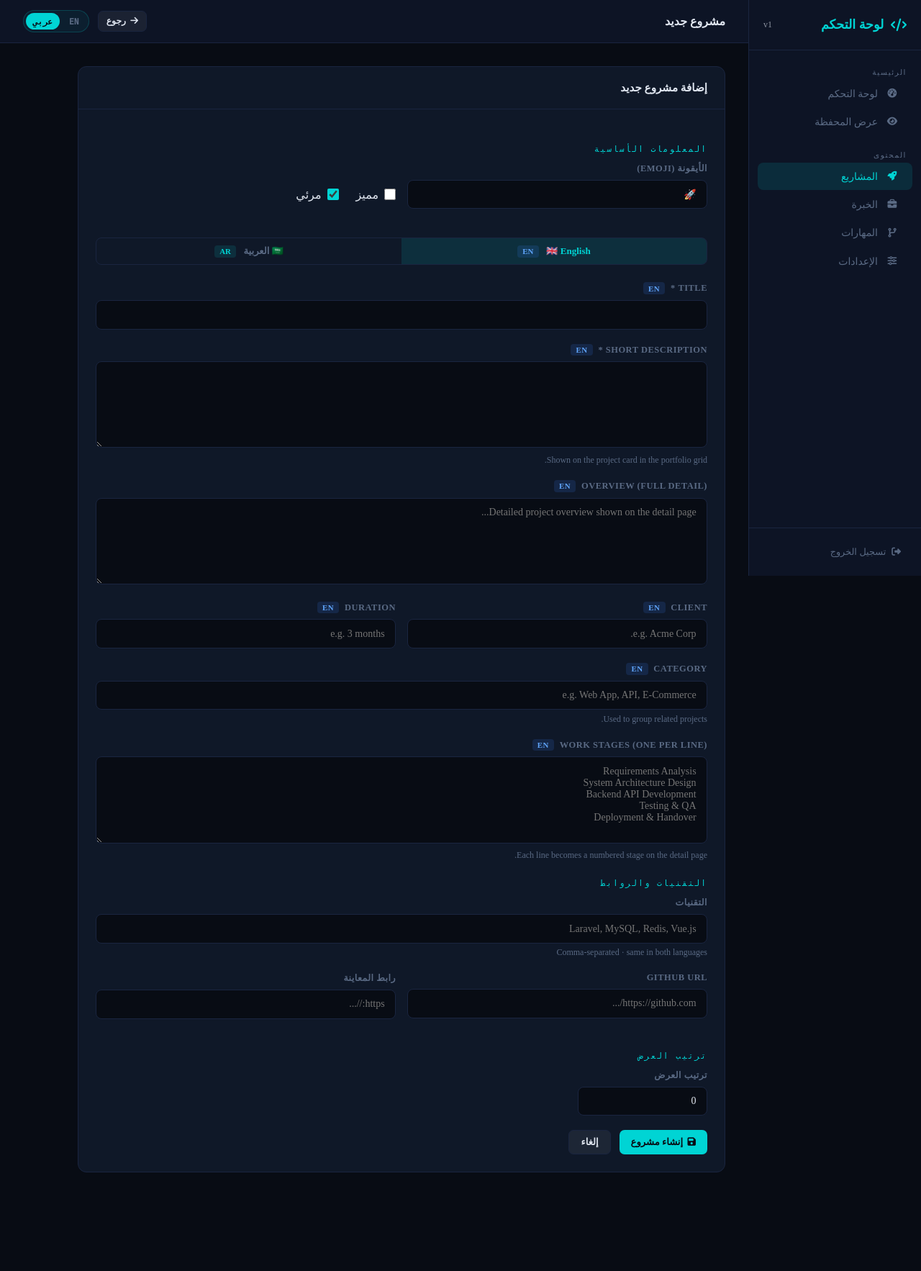
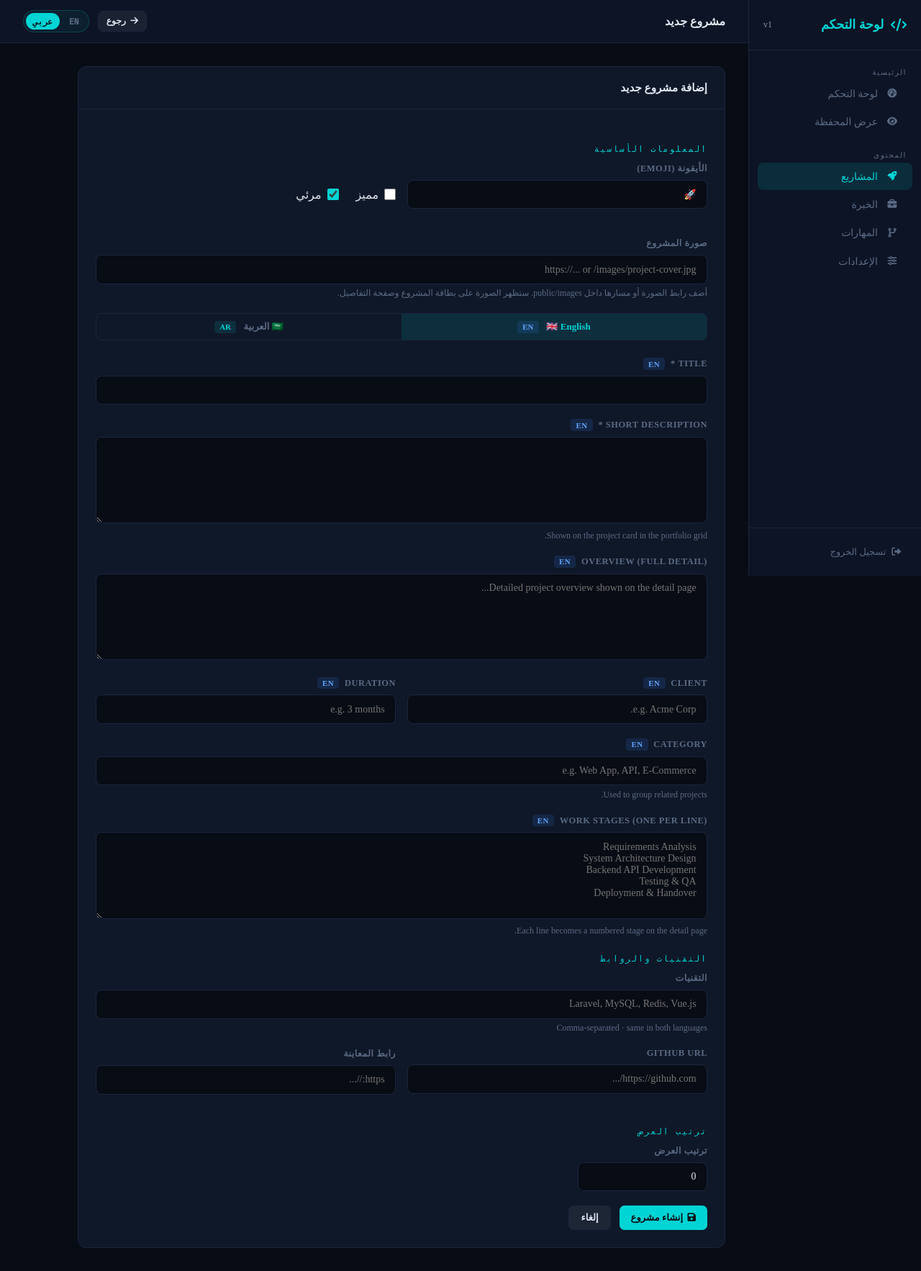
Before and after one commit to Baraaabudraz/my_protoflio, a Laravel app: page /admin/projects/create in a window 1280 px wide. Shown: the whole page at 72% size. Before the commit the page ends 1629 px from the top, so only its background shows below. Run offline with Laravel 12, Linux system fonts and the light colour scheme; the visitor is signed in with stand-in values (Sample User, id 1).

Commit message:
Update project management views and localization strings
Replit-Commit-Author: Agent

```diff
--- a/app/Http/Controllers/AdminController.php
+++ b/app/Http/Controllers/AdminController.php
@@ -81,6 +81,7 @@ class AdminController extends Controller
         $request->validate([
             'title'       => 'required|string|max:255',
             'description' => 'required|string',
+            'image'       => 'nullable|string|max:2048',
         ]);
         $stack      = $request->stack ? json_encode(array_map('trim', explode(',', $request->stack))) : '[]';
         $featured   = $request->has('featured') ? 1 : 0;
@@ -91,14 +92,14 @@ class AdminController extends Controller
 
         Database::execute(
             'INSERT INTO projects
-             (title,title_ar,description,description_ar,icon,stack,github_url,live_url,featured,sort_order,visible,
+             (title,title_ar,description,description_ar,icon,image,stack,github_url,live_url,featured,sort_order,visible,
               client,client_ar,duration,duration_ar,category,category_ar,overview,overview_ar,work_stages,work_stages_ar,
               created_at,updated_at)
-             VALUES (?,?,?,?,?,?,?,?,?,?,?,?,?,?,?,?,?,?,?,?,?,?,?)',
+             VALUES (?,?,?,?,?,?,?,?,?,?,?,?,?,?,?,?,?,?,?,?,?,?,?,?)',
             [
                 $request->title,          $request->title_ar,
                 $request->description,    $request->description_ar,
-                $request->icon ?? '🚀',  $stack,
+                $request->icon ?? '🚀',  $request->image, $stack,
                 $request->github_url,     $request->live_url,
                 $featured, (int)($request->sort_order ?? 0), $visible,
                 $request->client,         $request->client_ar,
@@ -131,6 +132,7 @@ class AdminController extends Controller
         $request->validate([
             'title'       => 'required|string|max:255',
             'description' => 'required|string',
+            'image'       => 'nullable|string|max:2048',
         ]);
         $stack       = $request->stack ? json_encode(array_map('trim', explode(',', $request->stack))) : '[]';
         $featured    = $request->has('featured') ? 1 : 0;
@@ -140,7 +142,7 @@ class AdminController extends Controller
 
         Database::execute(
             'UPDATE projects SET
-             title=?,title_ar=?,description=?,description_ar=?,icon=?,stack=?,github_url=?,live_url=?,
+             title=?,title_ar=?,description=?,description_ar=?,icon=?,image=?,stack=?,github_url=?,live_url=?,
              featured=?,sort_order=?,visible=?,
              client=?,client_ar=?,duration=?,duration_ar=?,category=?,category_ar=?,
              overview=?,overview_ar=?,work_stages=?,work_stages_ar=?,updated_at=?
@@ -148,7 +150,7 @@ class AdminController extends Controller
             [
                 $request->title,       $request->title_ar,
                 $request->description, $request->description_ar,
-                $request->icon ?? '🚀', $stack,
+                $request->icon ?? '🚀', $request->image, $stack,
                 $request->github_url,  $request->live_url,
                 $featured, (int)($request->sort_order ?? 0), $visible,
                 $request->client,      $request->client_ar,
--- a/app/Models/Project.php
+++ b/app/Models/Project.php
@@ -7,7 +7,7 @@ use Illuminate\Database\Eloquent\Model;
 class Project extends Model
 {
     protected $fillable = [
-        'title', 'description', 'icon', 'stack',
+        'title', 'description', 'icon', 'image', 'stack',
         'github_url', 'live_url', 'featured', 'sort_order', 'visible'
     ];
 
--- a/lang/ar.json
+++ b/lang/ar.json
@@ -176,5 +176,8 @@
     "Tell me what you are building, what is getting in the way, or what you want to improve. I’ll get back to you with a clear next step.": "احكِ لي ماذا تبني، وما الذي يعيقك، أو ما الذي تريد تحسينه. سأرد عليك بخطوة واضحة نبدأ بها.",
     "Usually replies within 1–2 days": "عادةً أرد خلال يوم أو يومين",
     "Send me a message": "أرسل لي رسالة",
-    "No complicated forms — just the basics.": "بدون نماذج معقّدة — فقط المعلومات الأساسية."
+    "No complicated forms — just the basics.": "بدون نماذج معقّدة — فقط المعلومات الأساسية.",
+    "Project Image": "صورة المشروع",
+    "Add an image URL or a path inside public/images. It will appear on the project card and detail page.": "أضف رابط الصورة أو مسارها داخل public/images. ستظهر الصورة على بطاقة المشروع وصفحة التفاصيل.",
+    "Preview": "المعاينة"
 }
--- a/lang/en.json
+++ b/lang/en.json
@@ -75,5 +75,8 @@
     "Tell me what you are building, what is getting in the way, or what you want to improve. I’ll get back to you with a clear next step.": "Tell me what you are building, what is getting in the way, or what you want to improve. I’ll get back to you with a clear next step.",
     "Usually replies within 1–2 days": "Usually replies within 1–2 days",
     "Send me a message": "Send me a message",
-    "No complicated forms — just the basics.": "No complicated forms — just the basics."
+    "No complicated forms — just the basics.": "No complicated forms — just the basics.",
+    "Project Image": "Project Image",
+    "Add an image URL or a path inside public/images. It will appear on the project card and detail page.": "Add an image URL or a path inside public/images. It will appear on the project card and detail page.",
+    "Preview": "Preview"
 }
--- a/resources/views/admin/projects/form.blade.php
+++ b/resources/views/admin/projects/form.blade.php
@@ -47,6 +47,14 @@
                 <div class="form-group" style="display:flex;gap:1.5rem;align-items:center;padding-top:1.5rem">
                     <label class="form-check"><input type="checkbox" name="featured" {{ old('featured', $project?->featured) ? 'checked' : '' }}><span>{{ __('Featured') }}</span></label>
                     <label class="form-check"><input type="checkbox" name="visible"  {{ old('visible', $project === null || $project?->visible) ? 'checked' : '' }}><span>{{ __('Visible') }}</span></label>
+                </div>
+            </div>
+            <div class="form-group">
+                <label class="form-label">{{ __('Project Image') }}</label>
+                <input type="text" name="image" id="projectImage" class="form-control" value="{{ old('image', $project?->image) }}" placeholder="https://... or /images/project-cover.jpg">
+                <div class="form-hint">{{ __('Add an image URL or a path inside public/images. It will appear on the project card and detail page.') }}</div>
+                <div id="projectImagePreview" style="display:{{ old('image', $project?->image) ? 'block' : 'none' }};margin-top:0.75rem;border:1px solid var(--border);border-radius:10px;overflow:hidden;max-width:360px;background:var(--surface)">
+                    <img src="{{ old('image', $project?->image) }}" alt="" style="width:100%;height:140px;object-fit:cover;display:block" onerror="this.parentElement.style.display='none'">
                 </div>
             </div>
 
@@ -172,5 +180,19 @@ function switchLang(lang, btn) {
     btn.classList.add('active');
     document.getElementById('panel-' + lang).classList.add('active');
 }
+const projectImage = document.getElementById('projectImage');
+const projectImagePreview = document.getElementById('projectImagePreview');
+projectImage?.addEventListener('input', () => {
+    const value = projectImage.value.trim();
+    if (!value) {
+        projectImagePreview.style.display = 'none';
+        return;
+    }
+    projectImagePreview.querySelector('img').src = value;
+    projectImagePreview.style.display = 'block';
+});
+projectImagePreview?.querySelector('img')?.addEventListener('error', () => {
+    projectImagePreview.style.display = 'none';
+});
 </script>
 @endsection
```
Also changed, not shown: resources/views/admin/projects/index.blade.php (+8 -2 lines), resources/views/portfolio.blade.php (+7 -1 lines), resources/views/project-detail.blade.php (+9 -0 lines), database/migrations/2024_01_01_000001_create_portfolio_tables.php.
